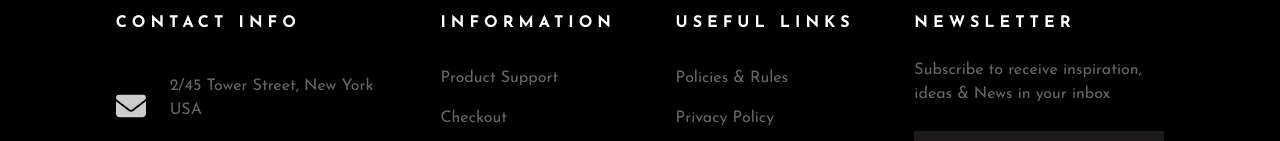
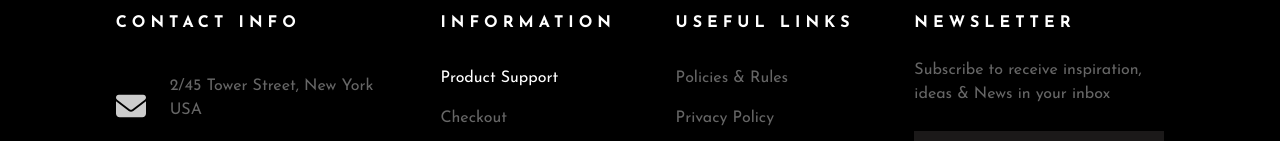
Before and after one commit to StefanoMela/cinemato-midterm-html-vuejs, a Vue app: page / in a window 1280 px wide. In both pictures the pointer is over the link "Product Support". Shown: the part 6862-7003 px from the top of the page. Built offline with nearby package versions, Linux system fonts and the light colour scheme.

Commit message:
grx adds

```diff
--- a/src/components/AppFooter.vue
+++ b/src/components/AppFooter.vue
@@ -43,7 +43,7 @@ export default {
       <div class="newsletter">
         <h6>newsletter</h6>
         <p>Subscribe to receive inspiration, ideas & News in your inbox</p>
-        <input type="text" placeholder="Enter your email" />
+        <input type="text" placeholder="Enter your email" required/>
         <button class="call-to-action">Subscribe</button>
       </div>
     </div>
@@ -85,7 +85,6 @@ export default {
         gap: 1.5rem;
       }
     }
-
     .information,
     .useful-links {
       list-style-type: none;
@@ -95,6 +94,10 @@ export default {
     a {
       text-decoration: none;
       color: #666666;
+
+      &:hover {
+        color: white;
+      }
     }
 
     .newsletter {
```
